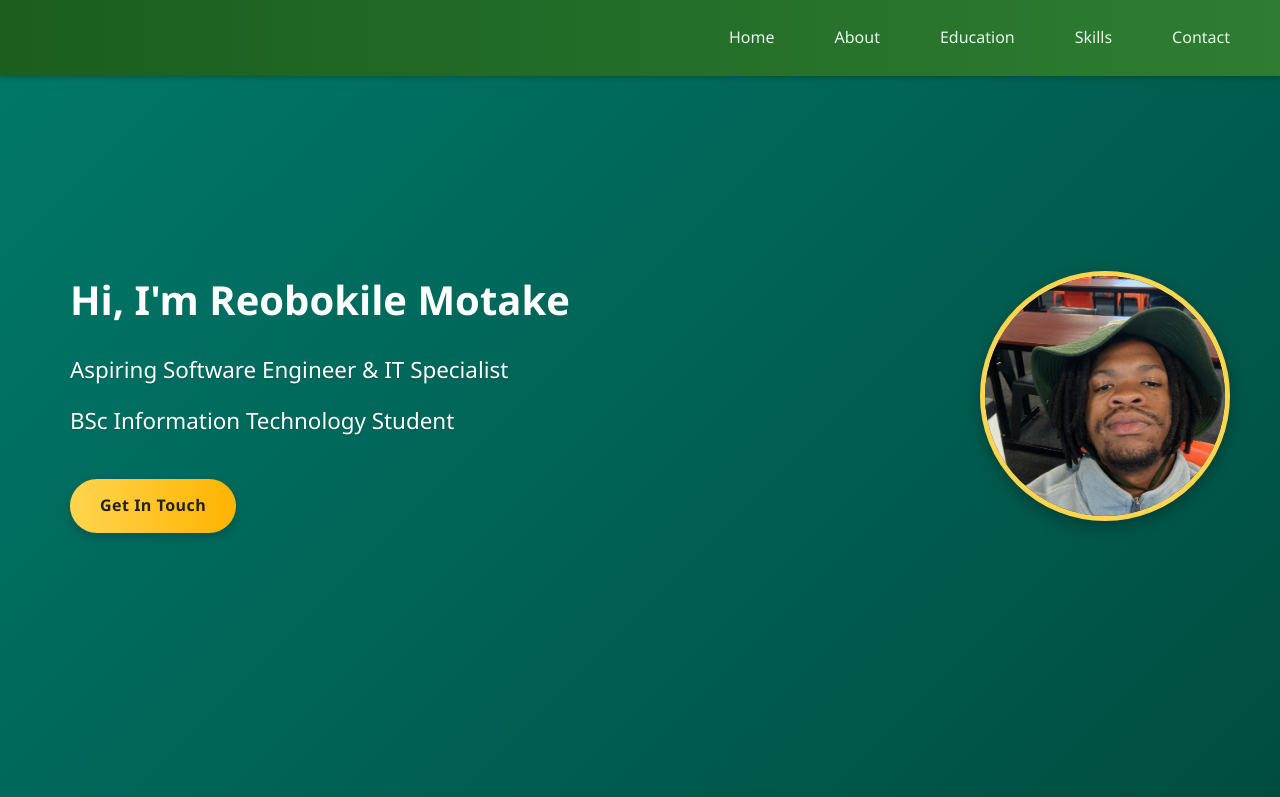
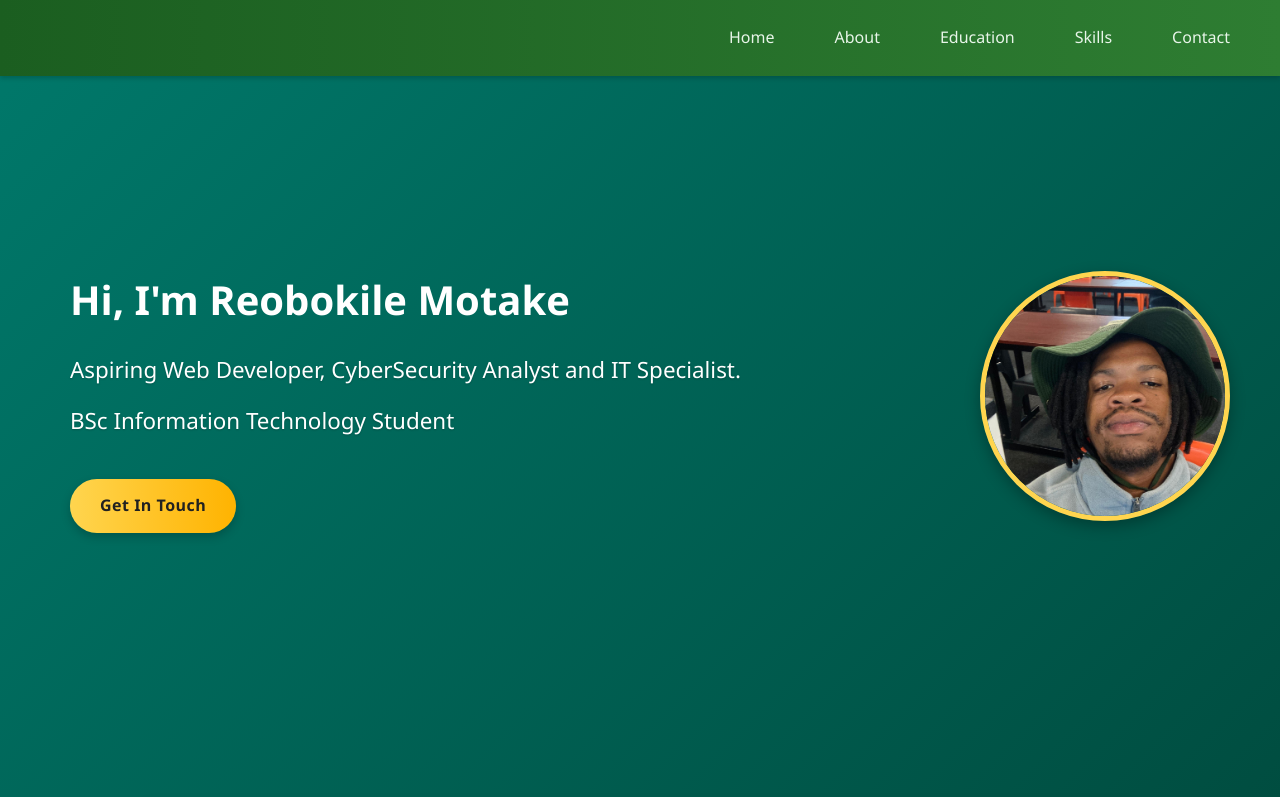
Before and after one commit to kingsilent47/PortFolio, a plain HTML site: page index.html in a window 1280 px wide. Shown: the top 797 px of the page. Drawn offline with Linux system fonts and the light colour scheme.

Commit message:
Update hero section description in index.html

```diff
--- a/index.html
+++ b/index.html
@@ -26,7 +26,7 @@
         <section id="home" class="hero fade-in">
             <div class="hero-content">
                 <h1 id="typewriter-text">Hi, I'm Reobokile Motake</h1>
-                <p class="animated-text">Aspiring Software Engineer & IT Specialist</p>
+                <p class="animated-text">Aspiring Web Developer, CyberSecurity Analyst and IT Specialist.</p>
                 <p class="animated-text">BSc Information Technology Student</p>
                 <a href="#contact" class="btn animated-button">Get In Touch</a>
             </div>
```
